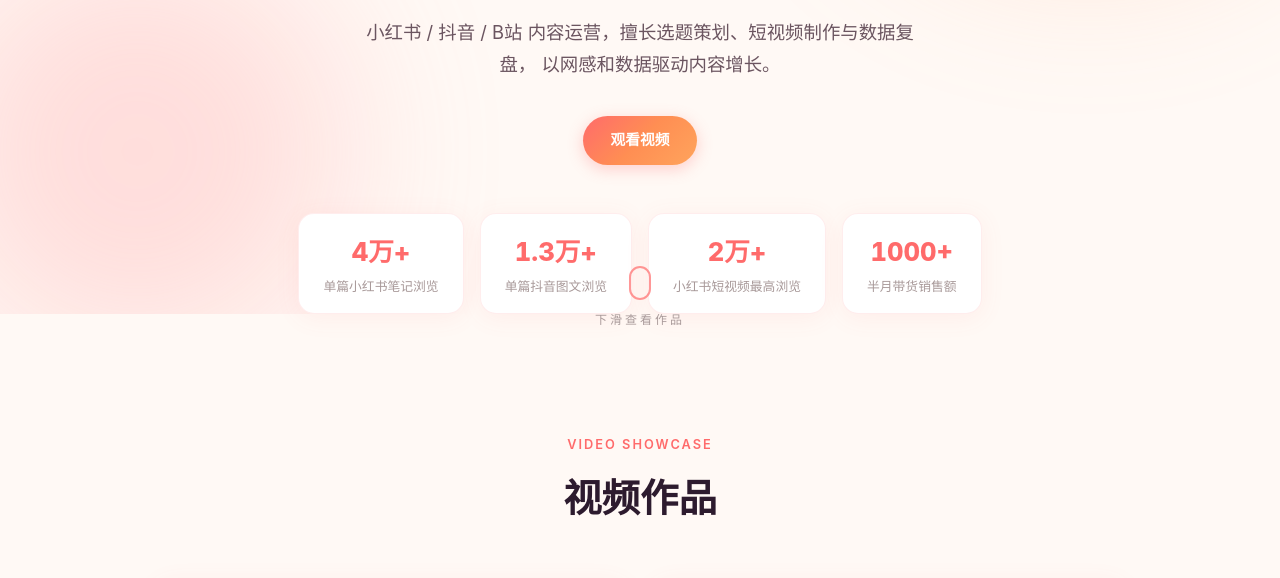
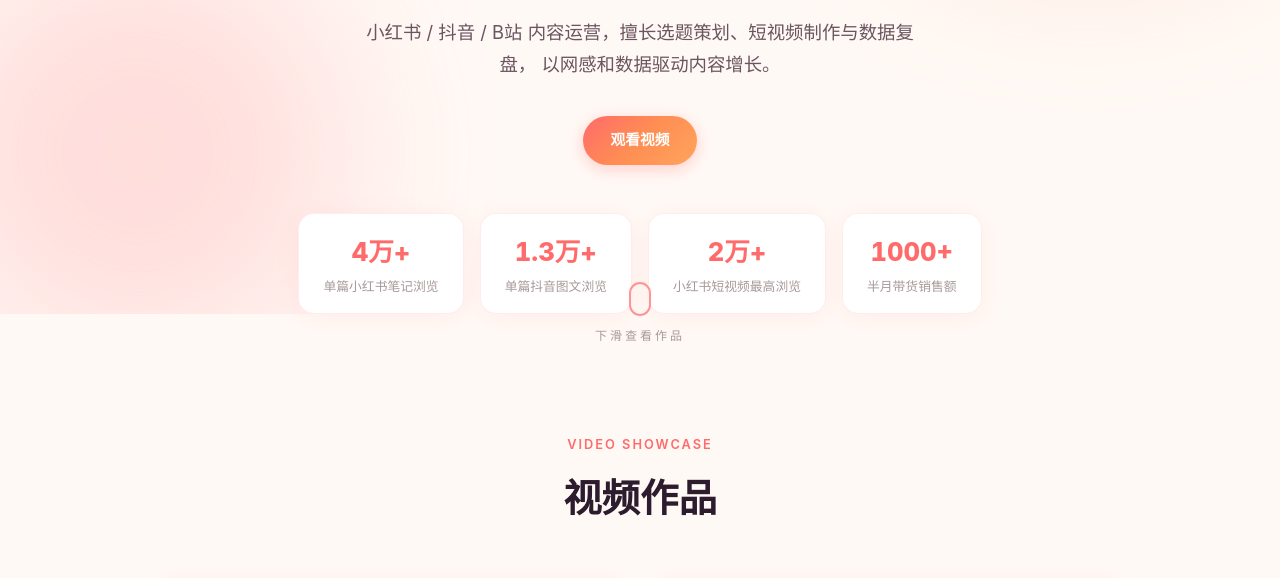
Before and after one commit to Z-Weric/video-liu, a plain HTML site: page index.html in a window 1280 px wide. Shown: the part 486-1064 px from the top of the page. Drawn offline with Linux system fonts and the light colour scheme; grey boxes are pictures that could not be loaded.

Commit message:
下滑提示下移

```diff
--- a/index.html
+++ b/index.html
@@ -321,7 +321,7 @@
   /* 首屏下滑提示 */
   .hero { position: relative; }
   .scroll-hint {
-    position: absolute; bottom: 24px; left: 0; right: 0;
+    position: absolute; bottom: 8px; left: 0; right: 0;
     margin: 0 auto; width: max-content;
     display: flex; flex-direction: column; align-items: center; gap: 10px;
     color: var(--text-muted); text-decoration: none;
```
